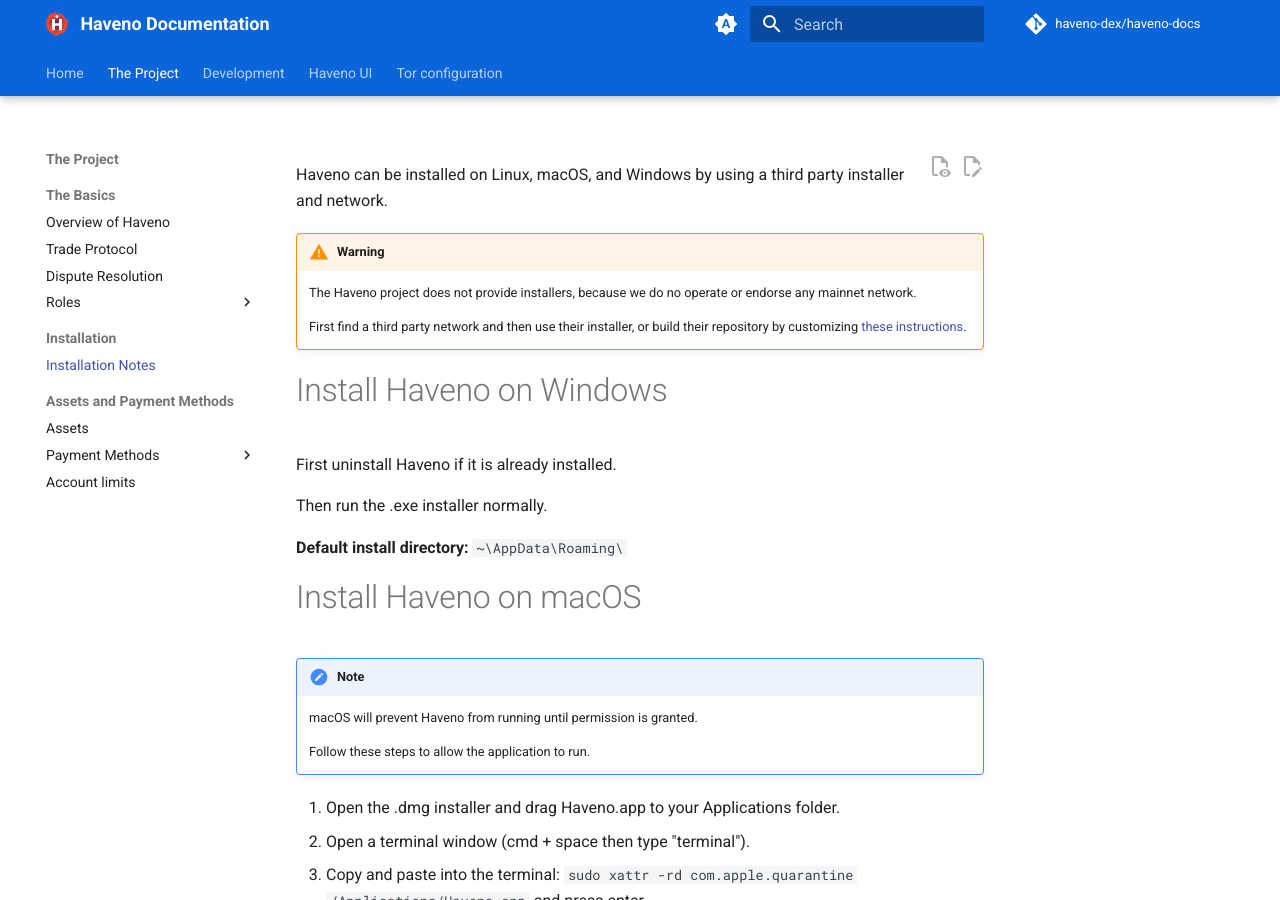
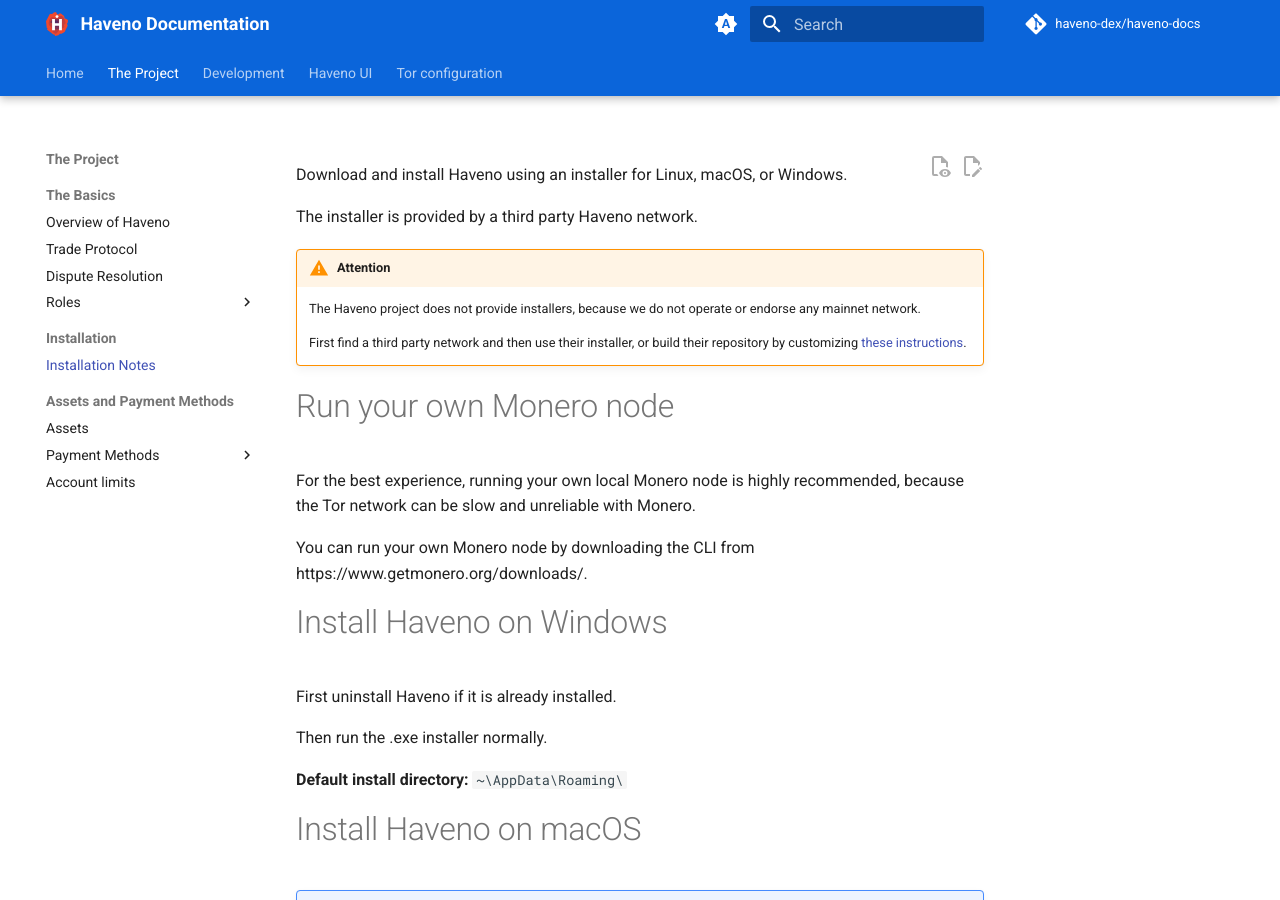
Before and after one commit to haveno-dex/haveno-docs, an MkDocs documentation site: the page built from docs/the-project/installation/installation_notes.md, in a window 1280 px wide and 900 px high. Built offline with MkDocs 1.6.1 and Material for MkDocs 9.7.7, drawn with Linux system fonts in a browser that asks for light colours; plug-ins that fetch from the network failed and are left out; comment, search, counter and statistics services are not loaded; the version menu is left out.

Commit message:
add monero node recommendation to installation notes (#63)

```diff
--- a/docs/the-project/installation/installation_notes.md
+++ b/docs/the-project/installation/installation_notes.md
@@ -1,9 +1,18 @@
-Haveno can be installed on Linux, macOS, and Windows by using a third party installer and network.
+Download and install Haveno using an installer for Linux, macOS, or Windows.
 
-!!! Warning
-    The Haveno project does not provide installers, because we do no operate or endorse any mainnet network.
+The installer is provided by a third party Haveno network.
+
+!!! Warning "Attention"
+    The Haveno project does not provide installers, because we do not operate or endorse any mainnet network.
 
     First find a third party network and then use their installer, or build their repository by customizing [these instructions](https://docs.haveno.exchange/development/installing/).
+
+
+# Run your own Monero node
+
+For the best experience, running your own local Monero node is highly recommended, because the Tor network can be slow and unreliable with Monero.
+
+You can run your own Monero node by downloading the CLI from https://www.getmonero.org/downloads/.
 
 # Install Haveno on Windows
 
```
